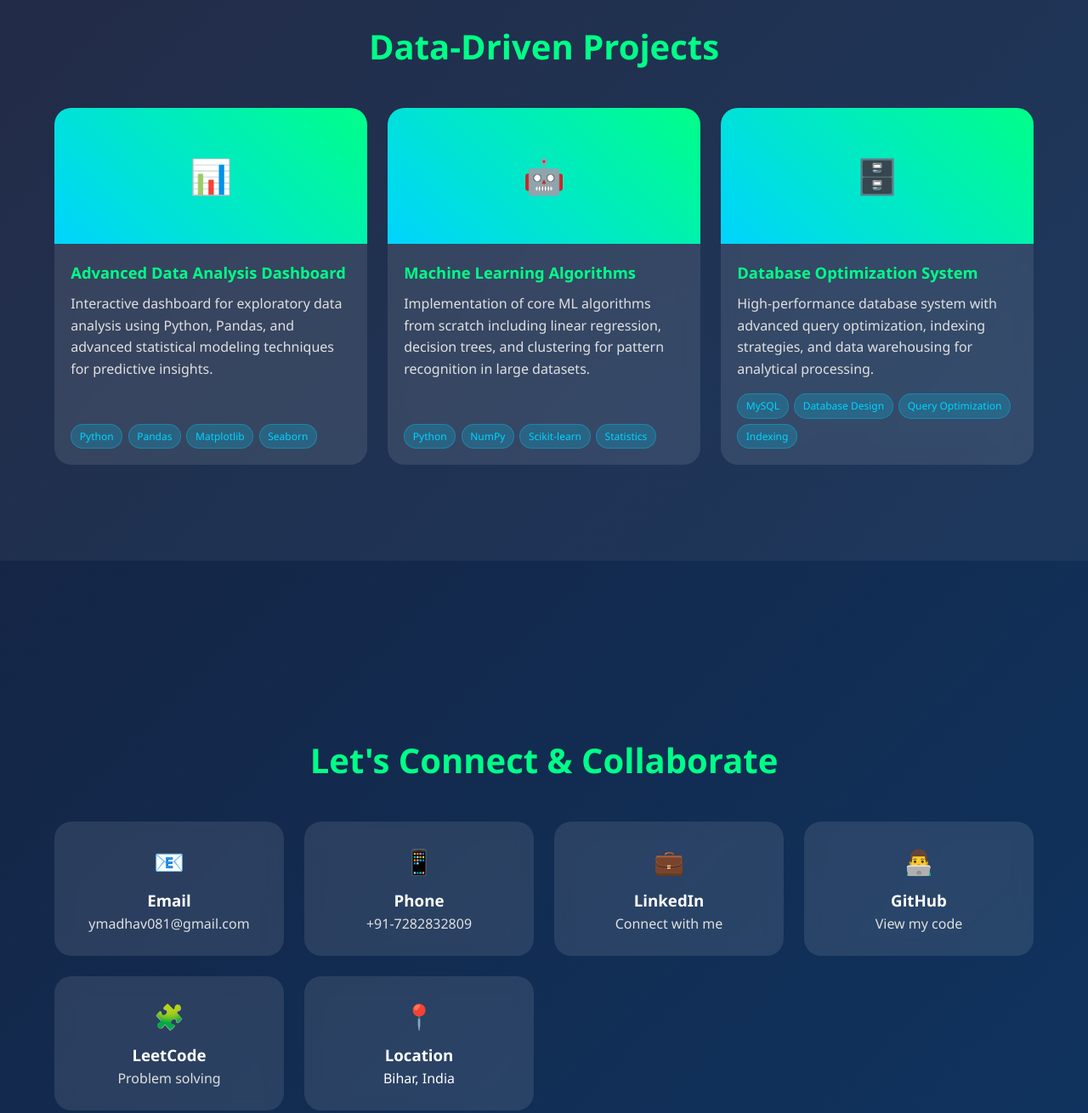
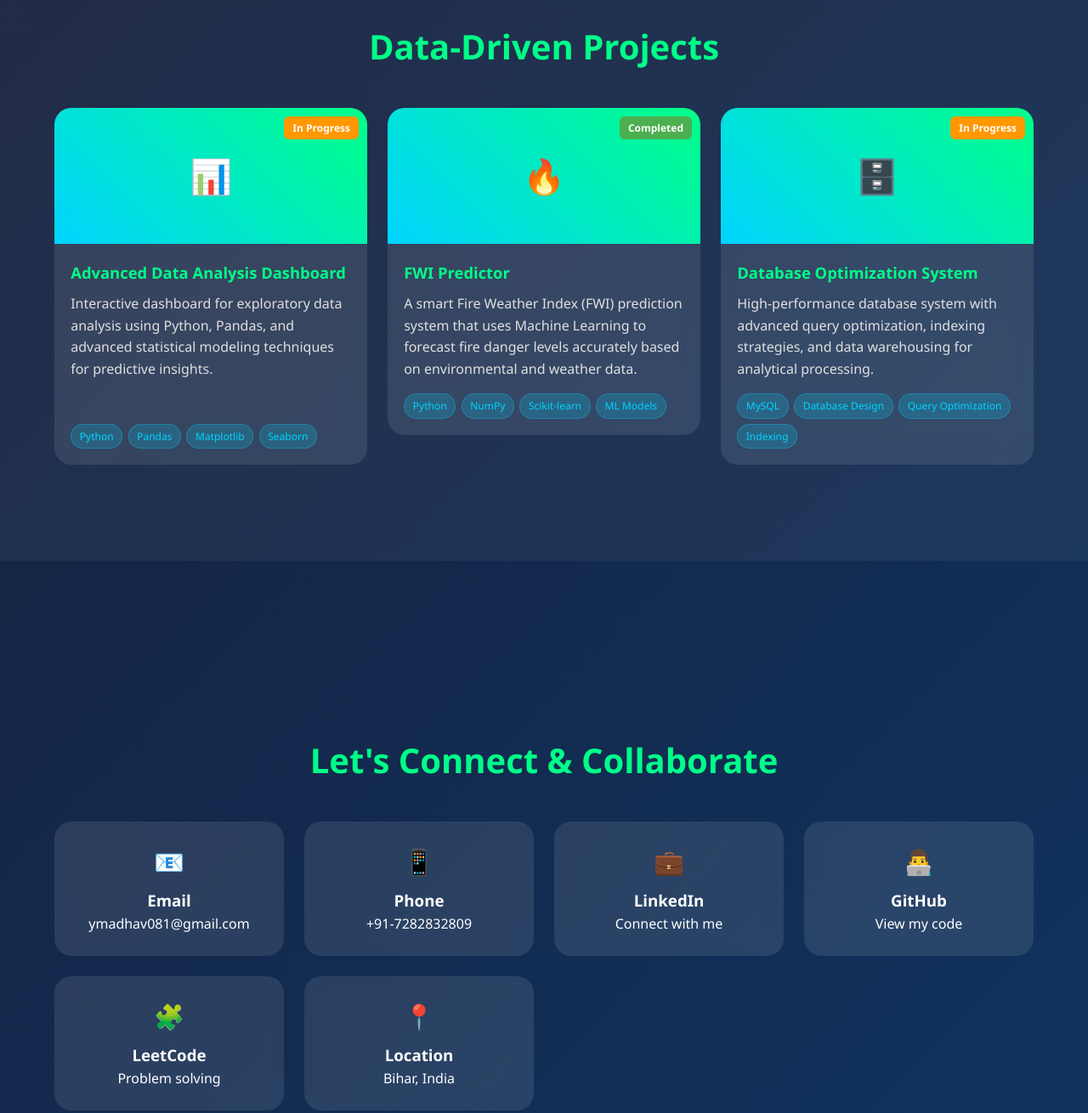
Before and after one commit to Madhavkumaryadav/madhavdatascientist.github.io, a plain HTML site: page index.html in a window 1280 px wide. Shown: the part 2540-3850 px from the top of the page at 85% size. Drawn offline with Linux system fonts and the light colour scheme.

Commit message:
Revise project section with status badges and updates
Updated project section to include status badges and modified project details.

```diff
--- a/index.html
+++ b/index.html
@@ -561,8 +561,10 @@
   <div class="container">
     <h2 class="fade-in">Data-Driven Projects</h2>
     <div class="project-grid">
-        <!-- Project 1 -->
+
+      <!-- Project 1 - In Progress -->
       <div class="project-card fade-in">
+        <div class="status-badge in-progress">In Progress</div>
         <div class="project-image">📊</div>
         <div class="project-content">
           <h3 class="project-title">Advanced Data Analysis Dashboard</h3>
@@ -579,26 +581,61 @@
         </div>
       </div>
 
-        <!-- Project 2 -->
+      <!-- Project 2 - Completed -->
+      <a href="https://application-d718f7.tiiny.site/" target="_blank" class="project-card-link">
         <div class="project-card fade-in">
-          <div class="project-image">🤖</div>
+          <div class="status-badge completed">Completed</div>
+          <div class="project-image">🔥</div>
           <div class="project-content">
-            <h3 class="project-title">Machine Learning Algorithms</h3>
+            <h3 class="project-title">FWI Predictor</h3>
             <p class="project-description">
-              Implementation of core ML algorithms from scratch including linear regression,
-              decision trees, and clustering for pattern recognition in large datasets.
+              A smart Fire Weather Index (FWI) prediction system that uses Machine Learning to
+              forecast fire danger levels accurately based on environmental and weather data.
             </p>
             <div class="project-tech">
               <span class="tech-tag">Python</span>
               <span class="tech-tag">NumPy</span>
               <span class="tech-tag">Scikit-learn</span>
-              <span class="tech-tag">Statistics</span>
+              <span class="tech-tag">ML Models</span>
             </div>
           </div>
         </div>
+      </a>
+
+      <style>
+        .project-card-link {
+          text-decoration: none;
+          color: inherit;
+        }
+
+        .status-badge {
+          position: absolute;
+          top: 10px;
+          right: 10px;
+          padding: 4px 10px;
+          font-size: 12px;
+          font-weight: bold;
+          border-radius: 6px;
+        }
+
+        .completed {
+          background: #4caf50;
+          color: white;
+        }
+
+        .in-progress {
+          background: #ff9800;
+          color: white;
+        }
+
+        .project-card {
+          position: relative;
+        }
+      </style>
 
       <!-- Project 3 -->
       <div class="project-card fade-in">
+        <div class="status-badge in-progress">In Progress</div>
         <div class="project-image">🗄️</div>
         <div class="project-content">
           <h3 class="project-title">Database Optimization System</h3>
@@ -614,48 +651,73 @@
           </div>
         </div>
       </div>
+
     </div>
   </div>
 </section>
+
+
 
  <!-- contact -->
 <section id="contact" class="contact">
   <div class="container">
     <h2 class="fade-in">Let's Connect & Collaborate</h2>
     <div class="contact-grid">
-        <div class="contact-item fade-in">
+
+      <!-- Email -->
+      <a href="mailto:ymadhav081@gmail.com" class="contact-item fade-in contact-link">
         <div class="contact-icon">📧</div>
         <h3>Email</h3>
-          <a href="mailto:ymadhav081@gmail.com">ymadhav081@gmail.com</a>
-        </div>
-        <div class="contact-item fade-in">
+        <p>ymadhav081@gmail.com</p>
+      </a>
+
+      <!-- Phone -->
+      <a href="tel:+917282832809" class="contact-item fade-in contact-link">
         <div class="contact-icon">📱</div>
         <h3>Phone</h3>
-          <a href="tel:+917282832809">+91-7282832809</a>
-        </div>
-        <div class="contact-item fade-in">
+        <p>+91-7282832809</p>
+      </a>
+
+      <!-- LinkedIn -->
+      <a href="https://www.linkedin.com/in/madhav-yadav-35940624a/" target="_blank" class="contact-item fade-in contact-link">
         <div class="contact-icon">💼</div>
         <h3>LinkedIn</h3>
-          <a href="https://www.linkedin.com/in/madhav-yadav-35940624a/" target="_blank">Connect with me</a>
-        </div>
-        <div class="contact-item fade-in">
+        <p>Connect with me</p>
+      </a>
+
+      <!-- GitHub -->
+      <a href="https://github.com/Madhavkumaryadav" target="_blank" class="contact-item fade-in contact-link">
         <div class="contact-icon">👨‍💻</div>
         <h3>GitHub</h3>
-          <a href="https://github.com/Madhavkumaryadav" target="_blank">View my code</a>
-        </div>
-        <div class="contact-item fade-in">
+        <p>View my code</p>
+      </a>
+
+      <!-- LeetCode -->
+      <a href="https://leetcode.com/u/Madhav550/" target="_blank" class="contact-item fade-in contact-link">
         <div class="contact-icon">🧩</div>
         <h3>LeetCode</h3>
-          <a href="https://leetcode.com/u/Madhav550/" target="_blank">Problem solving</a>
-        </div>
-        <div class="contact-item fade-in">
+        <p>Problem solving</p>
+      </a>
+
+      <!-- Location -->
+      <a href="https://www.google.com/maps/@26.554447,75.9579244,6335m/data=!3m1!1e3?entry=ttu&g_ep=EgoyMDI1MTExMi4wIKXMDSoASAFQAw%3D%3D"
+         target="_blank" class="contact-item fade-in contact-link">
         <div class="contact-icon">📍</div>
         <h3>Location</h3>
         <p>Bihar, India</p>
-        </div>
+      </a>
+
     </div>
   </div>
 </section>
+
+<style>
+  .contact-link {
+    text-decoration: none;
+    color: inherit;
+    display: block;
+  }
+</style
 
   <!-- ---------- JS ---------- -->
   <script>
```
Lines whose indentation alone changed are shown as unchanged.
